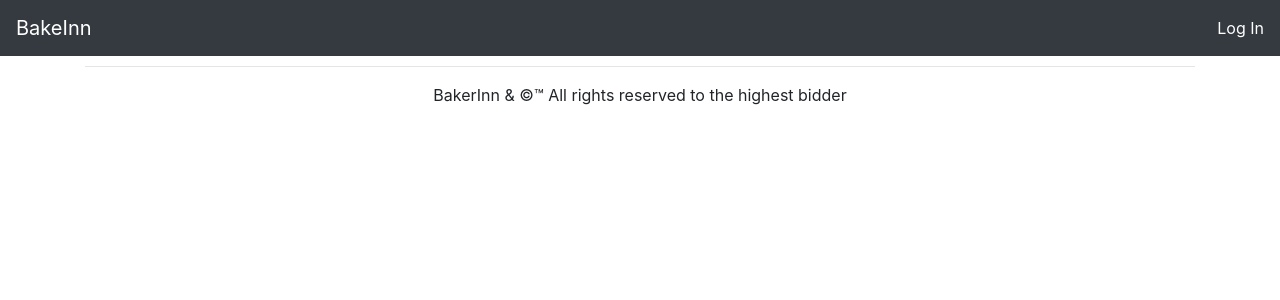
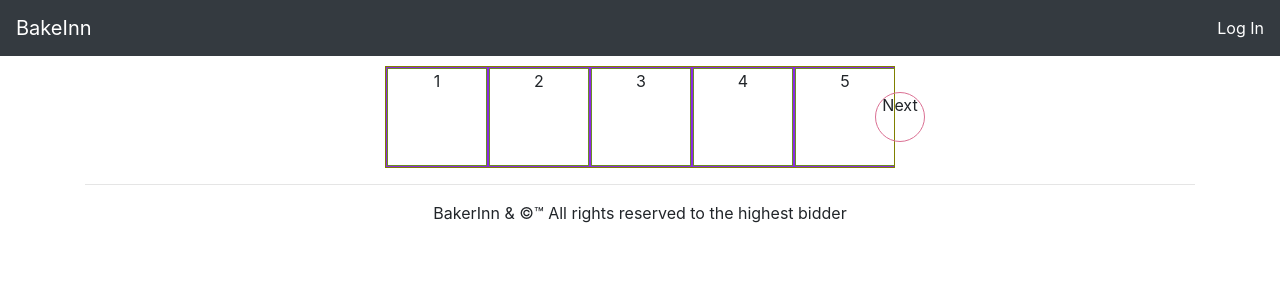
Before and after one commit to clairetay96/BakerInn, a React (Create React App) app in the folder client/: page /test in a window 1280 px wide. Shown: the top 300 px of the page. Built offline with nearby package versions, Linux system fonts and the light colour scheme; no server answers.

Commit message:
made a carousel with no styling

```diff
--- a/client/src/Components/Carousel/index.css
+++ b/client/src/Components/Carousel/index.css
@@ -17,18 +17,59 @@
   height: 200px;
 }
 
+/* experimental */
+.next-right {
+  text-align: center;
+  height: 50px;
+  width: 50px;
+  border: 1px solid palevioletred;
+  border-radius: 50%;
+  position: relative;
+  left: 20px;
+}
+
+.next-left {
+  text-align: center;
+  height: 50px;
+  width: 50px;
+  border: 1px solid palevioletred;
+  border-radius: 50%;
+  position: relative;
+  right: 20px;
+}
+
+.next:hover {
+  cursor: pointer;
+  transform: scale(1.5);
+}
+
+.next:active {
+  background-color: peachpuff;
+}
 
 .carousel-wrapper {
-  width: 300px;
-  height: 100px;
+  width: 510px;
+  height: 102px;
+  overflow: hidden;
+  display: block;
   border: 1px solid olive;
-  display: flex;
-  flex-wrap: nowrap;
-  overflow: hidden;
 }
 
-.carousel-wrapper > div {
+.carousel-body {
   width: 100px;
-  height: 100px;
+  height: 100%;
+  padding: 0;
+  display: flex;
+}
+
+.carousel-body > li {
+  list-style: none;
+  height: 100%;
+  border: 1px solid blueviolet;
+}
+
+.carousel-body div {
+  width: 100px;
+  height: 100%;
   border: 1px solid olivedrab;
 }
--- a/client/src/Components/Carousel/test.js
+++ b/client/src/Components/Carousel/test.js
@@ -1,13 +1,81 @@
-import React from 'react'
+import React, { useEffect, useRef, useState } from 'react'
 import './index.css'
 
 export default function CarouselV2() {
+
+  const [slide, setSlide] = useState(0)
+  const intervalRef = useRef()
+
+  useEffect(() => {
+    startSlide()
+    return () => {
+      clearInterval(intervalRef.current);
+    }
+  })
+
+  let style = {
+    transform: `translateX(${slide}px)`
+  }
+
+  const startSlide = () => {
+    const id = setInterval(() => {
+      setSlide(slide > -511 ? slide - 510 : 0)
+    }, 8000)
+    intervalRef.current = id
+  }
+
+  const pauseSlide = () => {
+    clearInterval(intervalRef.current)
+  }
+
+  const prevSlide = () => {
+    clearInterval(intervalRef.current)
+      setSlide(slide + 510)
+    startSlide()
+  }
+
+  const nextSlide = () => {
+    clearInterval(intervalRef.current)
+      setSlide(slide - 510)
+    startSlide()
+  }
+
   return (
-    <>
-      <h4>Title</h4>
-      <div className="carousel-wrapper">
-        {[<div></div>,<div></div>,<div></div>,<div></div>,<div></div>,]}
+    <div style={{display: "flex",
+                 width: "max-content",
+                 alignItems: "center",
+                 margin: "0 auto"}}>
+      <div onClick={prevSlide}
+           className="next-right"
+           style={slide < 0 ? {visibility: "visible"} : {visibility: "hidden"}}>
+        Prev
       </div>
-    </>
+        <div onMouseOver={pauseSlide}
+             onMouseLeave={startSlide}
+             className="carousel-wrapper">
+          <ul className="carousel-body" style={style}>
+            <li><div>1</div></li>
+            <li><div>2</div></li>
+            <li><div>3</div></li>
+            <li><div>4</div></li>
+            <li><div>5</div></li>
+            <li><div>6</div></li>
+            <li><div>7</div></li>
+            <li><div>8</div></li>
+            <li><div>9</div></li>
+            <li><div>10</div></li>
+            <li><div>11</div></li>
+            <li><div>12</div></li>
+            <li><div>13</div></li>
+            <li><div>14</div></li>
+            <li><div>15</div></li>
+          </ul>
+        </div>
+      <div onClick={nextSlide}
+           className="next-left"
+           style={slide > -1020 ? {visibility: "visible"} : {visibility: "hidden"}}>
+        Next
+      </div>
+    </div>
   )
 }
--- a/client/src/Components/ChatContainer/index.jsx
+++ b/client/src/Components/ChatContainer/index.jsx
@@ -134,7 +134,7 @@ export default function ChatContainer({ socket, newChatData }) {
     }
   }
 
-  const [toggle, setToggle] = useState(true)
+  const [toggle, setToggle] = useState(false)
 
   const toggleChat = () => {
     setToggle(!toggle)
--- a/client/src/Pages/TestPage/index.jsx
+++ b/client/src/Pages/TestPage/index.jsx
@@ -21,8 +21,7 @@ export default class Test extends Component {
     render() {
         return (
             <div>
-                {/* {this.state.message} */}
-                {/* <CarouselV2 /> */}
+                <CarouselV2 />
             </div>
         )
     }
```
Also changed, not shown: 1 other file (tests, documents, lock files or other folders).
